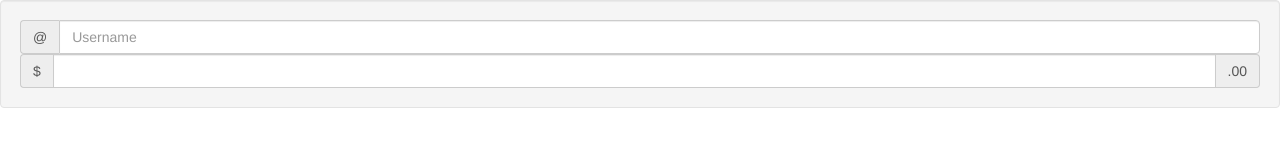
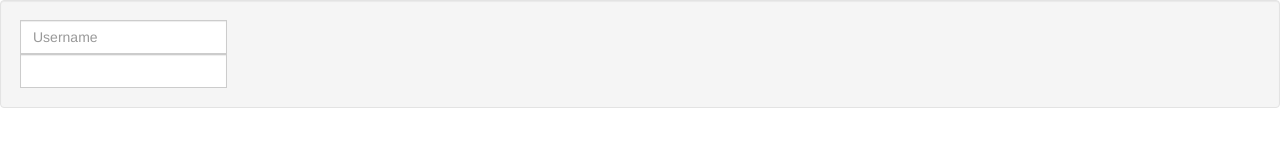
Before and after one commit to markelor/buymap, a plain HTML site: page login.html in a window 1280 px wide. Drawn offline with Linux system fonts and the light colour scheme.

Commit message:
logina renin hasiera

```diff
--- a/login.html
+++ b/login.html
@@ -16,14 +16,14 @@
    <div class="well">
       <div class="conatiner">
           <div class="input-group">
-            <span class="input-group-addon" id="basic-addon1">@</span>
+
             <input type="text" class="form-control" placeholder="Username" aria-describedby="basic-addon1">
           </div>
 
           <div class="input-group">
-          <span class="input-group-addon">$</span>
+
           <input type="text" class="form-control" aria-label="Amount (to the nearest dollar)">
-          <span class="input-group-addon">.00</span>
+
           </div>
 
       </div>
```
